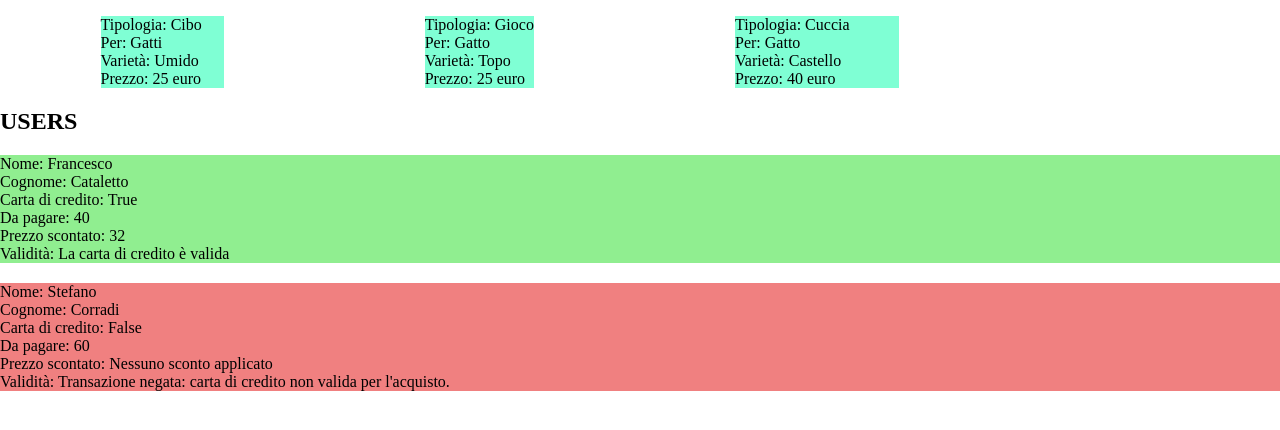
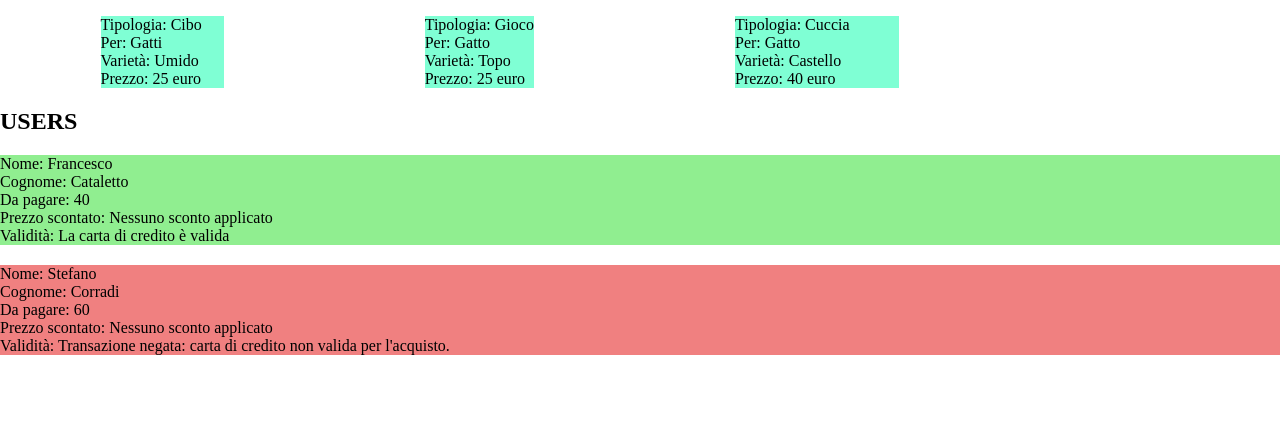
Before and after one commit to FrancescoCataletto/php-oop-2, a PHP site: page / in a window 1280 px wide. Shown: the part 354-784 px from the top of the page. Run offline with PHP 8.4, Linux system fonts and the light colour scheme.

Commit message:
turned creditcard into boolean value

```diff
--- a/index.php
+++ b/index.php
@@ -24,8 +24,8 @@ $crocchetteGatti = new Cibo("Cibo", "Gatti", "Crocchette", "20 euro");
 $umidoGatti = new Cibo("Cibo", "Gatti", "Umido", "25 euro");
 
 // UTENTI
-$francesco = new Registration("Francesco", "Cataletto", "True", 40, "Yes");
-$stefano = new Registration("Stefano", "Corradi", "False", 60, "No");
+$francesco = new Registration("Francesco", "Cataletto", 1, 40, "Yes");
+$stefano = new Registration("Stefano", "Corradi", 0, 60, "No");
 
 ?>
 
@@ -133,7 +133,6 @@ $stefano = new Registration("Stefano", "Corradi", "False", 60, "No");
     <div class="utente consentito">
         <p>Nome: <?php echo $francesco->getName()?></p>
         <p>Cognome: <?php echo $francesco->getSurname()?></p>
-        <p>Carta di credito: <?php echo $francesco->getCreditCard()?></p>
         <p>Da pagare: <?php echo $francesco->getPrice()?></p>
         <p>Prezzo scontato: <?php echo $francesco->getDiscount()?></p>
         <p>Validità: <?php echo $francesco->getValidity()?></p>
@@ -141,7 +140,6 @@ $stefano = new Registration("Stefano", "Corradi", "False", 60, "No");
     <div class="utente negato">
         <p>Nome: <?php echo $stefano->getName()?></p>
         <p>Cognome: <?php echo $stefano->getSurname()?></p>
-        <p>Carta di credito: <?php echo $stefano->getCreditCard()?></p>
         <p>Da pagare: <?php echo $stefano->getPrice()?></p>
         <p>Prezzo scontato: <?php echo $stefano->getDiscount()?></p>
         <p>Validità: <?php echo $stefano->getValidity()?></p>
--- a/user-class/user.php
+++ b/user-class/user.php
@@ -3,7 +3,7 @@
 class User{
     private $name;
     private $surname;
-    public $creditCard;
+    public $creditCard = 1;
     private $validity;
     public $price;
 
@@ -34,7 +34,7 @@ class User{
     }
 
     public function setValidity(){
-        if($this->creditCard === "True"){
+        if($this->creditCard){
             $this->validity = "La carta di credito è valida";
         }else{
             $this->validity = "Transazione negata: carta di credito non valida per l'acquisto.";
```
